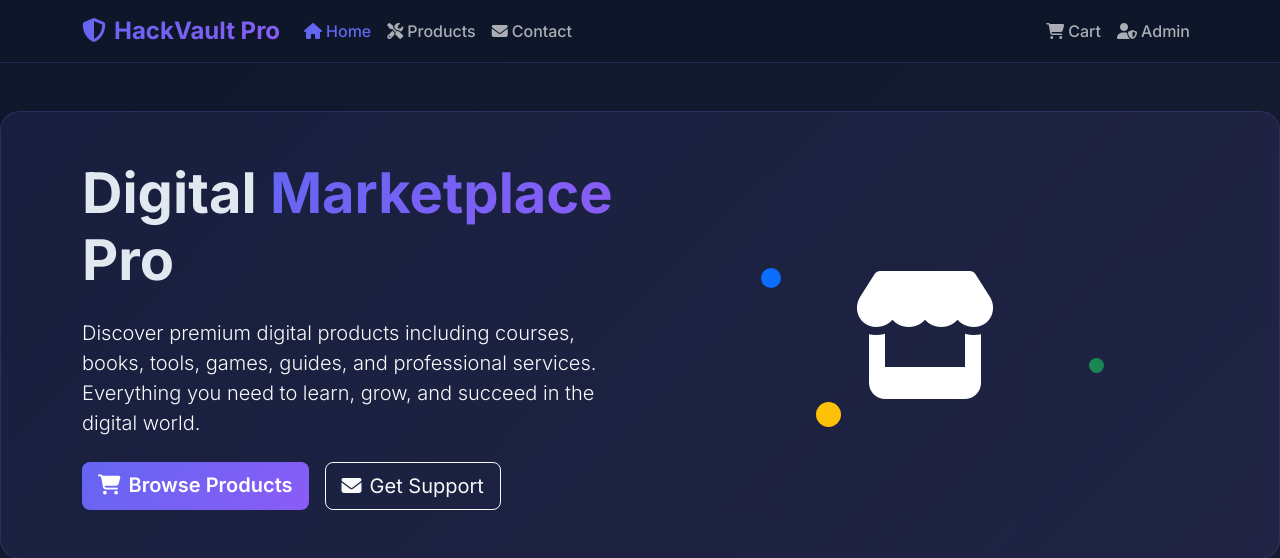
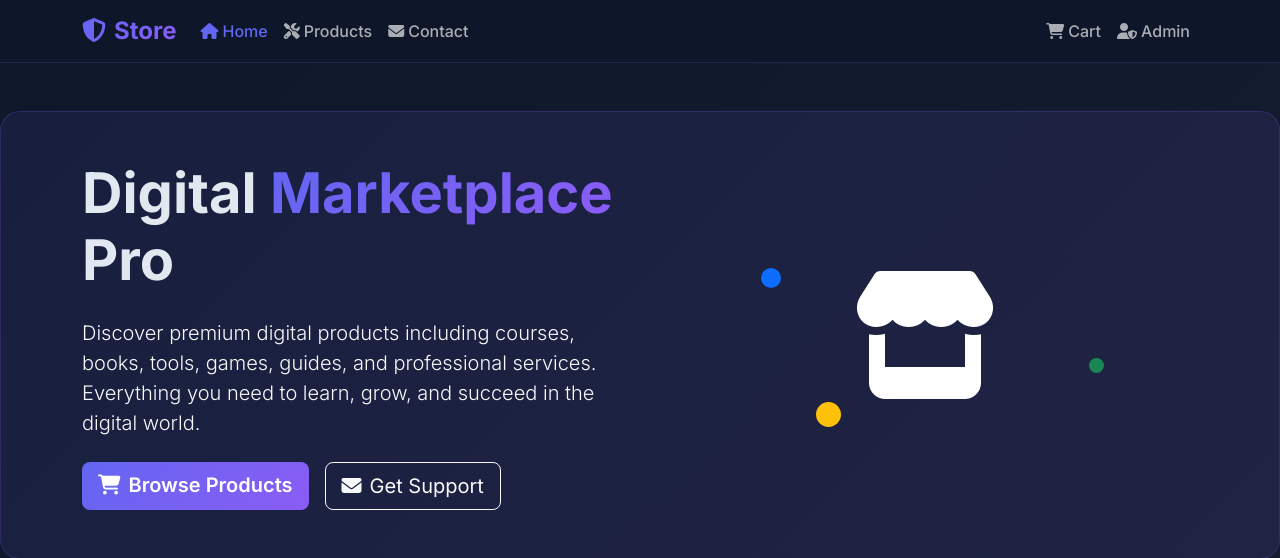
Before and after one commit to Asfahanlogan/store, a PHP site: page / in a window 1280 px wide. Shown: the top 558 px of the page. Run offline with PHP 8.4, Linux system fonts and the light colour scheme; some libraries are stand-ins or nearby versions.

Commit message:
Rebrand project from HackVault Pro to Store
Co-authored-by: demon-gpt-1 <demon-gpt-1@proton.me>

```diff
--- a/admin/login.php
+++ b/admin/login.php
@@ -175,7 +175,7 @@ $page_title = 'Admin Login';
                     <div class="login-header">
                         <i class="fas fa-shield-halved fa-3x text-white mb-3"></i>
                         <h2 class="text-white mb-0">Admin Portal</h2>
-                        <p class="text-white-50 mb-0">HackVault Pro</p>
+                        <p class="text-white-50 mb-0">Store</p>
                     </div>
 
                     <div class="card-body p-4">
--- a/config.php
+++ b/config.php
@@ -2,7 +2,7 @@
 session_start();
 
 // Website Configuration
-define('SITE_NAME', 'HackVault Pro');
+define('SITE_NAME', 'Store');
 define('SITE_URL', 'http://localhost');
 define('DATA_PATH', __DIR__ . '/data/');
 
--- a/includes/footer.php
+++ b/includes/footer.php
@@ -3,7 +3,7 @@
             <div class="row">
                 <div class="col-lg-4 mb-4">
                     <h5 class="text-gradient mb-3">
-                        <i class="fas fa-shield-halved me-2"></i>HackVault Pro
+                        <i class="fas fa-shield-halved me-2"></i>Store
                     </h5>
                     <p class="text-light-emphasis">
                         Professional cybersecurity and programming tools for ethical hackers,
@@ -51,7 +51,7 @@
                 <div class="col-md-6">
 
                     <p class="mb-0 text-light-emphasis">
-                        &copy; <?php echo date('Y'); ?> HackVault Pro. All rights reserved.
+                        &copy; <?php echo date('Y'); ?> Store. All rights reserved.
                     </p>
 
                 </div>
--- a/includes/header.php
+++ b/includes/header.php
@@ -145,7 +145,7 @@
     <nav class="navbar navbar-expand-lg sticky-top">
         <div class="container">
             <a class="navbar-brand" href="<?php echo SITE_URL; ?>">
-                <i class="fas fa-shield-halved me-2"></i>HackVault Pro
+                <i class="fas fa-shield-halved me-2"></i>Store
             </a>
             <button class="navbar-toggler" type="button" data-bs-toggle="collapse" data-bs-target="#navbarNav">
                 <span class="navbar-toggler-icon"></span>
```
Also changed, not shown: README.md.
